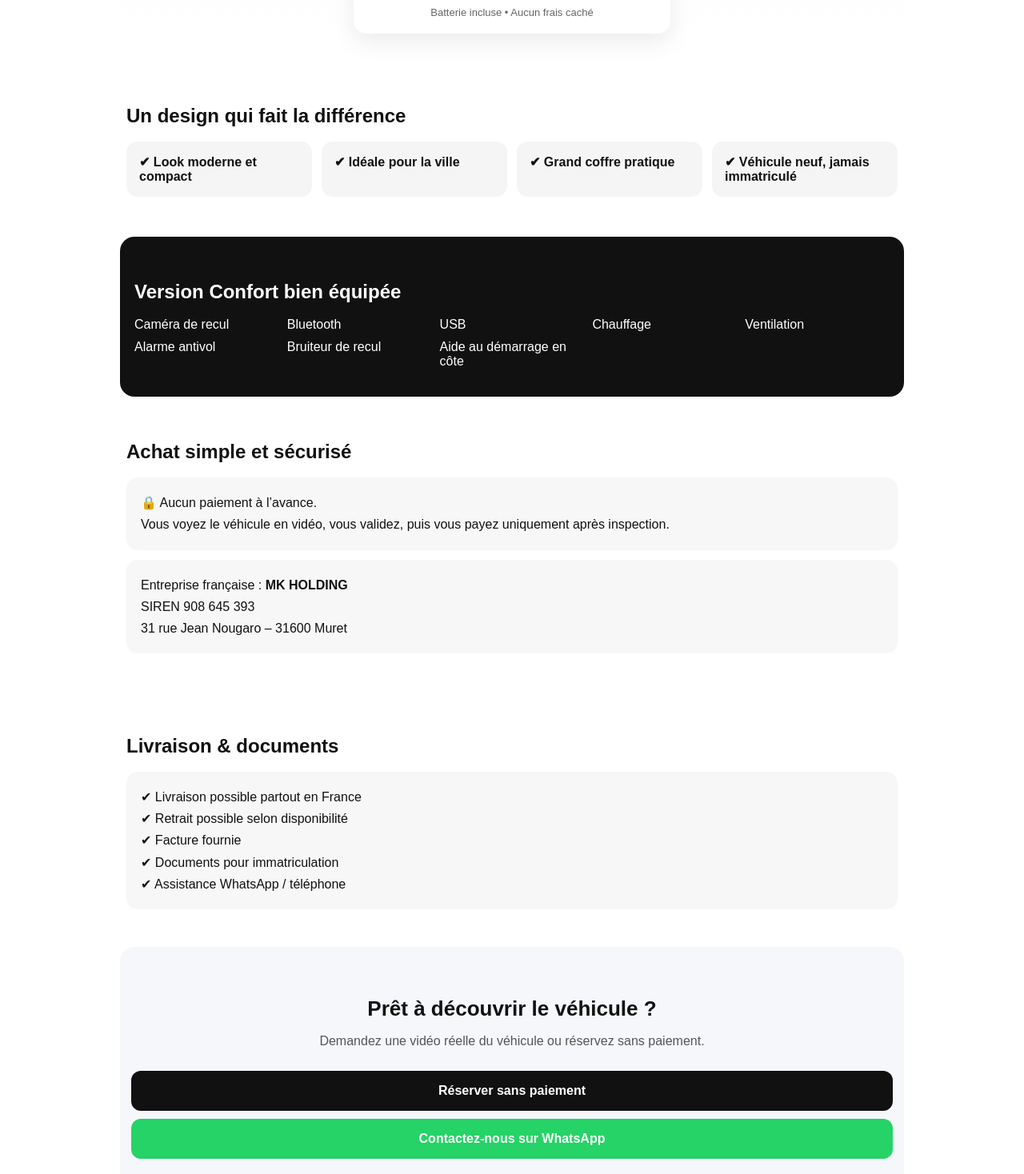
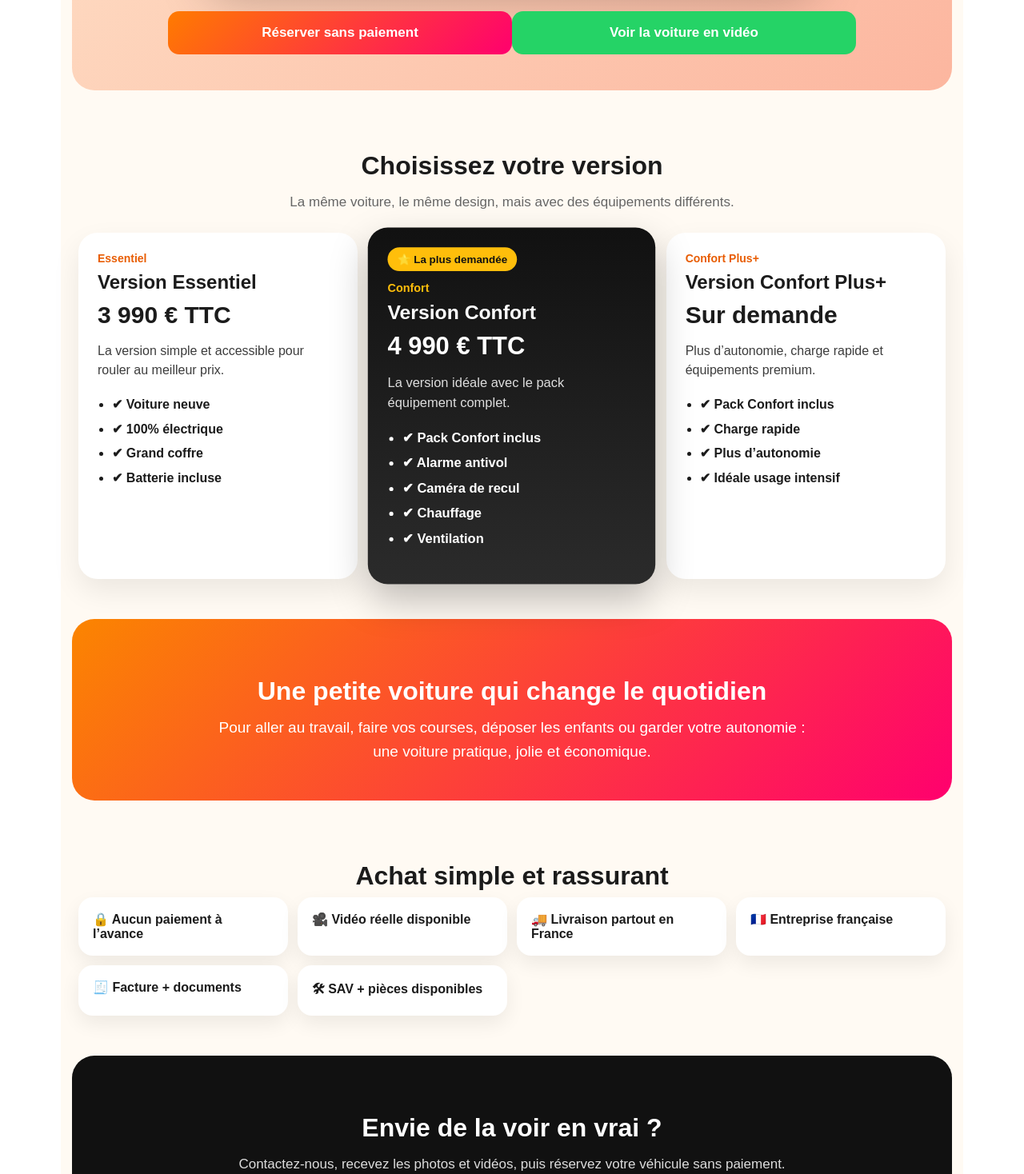
Before and after one commit to khelifamansour/neodrive-site, a Next.js app: page / in a window 1280 px wide. Shown: the part 880-2348 px from the top of the page at 80% size. Built offline with nearby package versions, Linux system fonts and the light colour scheme.

Commit message:
Update page.tsx

```diff
--- a/app/page.tsx
+++ b/app/page.tsx
@@ -4,280 +4,359 @@ import React from "react";
 
 export default function Home() {
   return (
-    <main style={container}>
+    <main style={page}>
       <section style={hero}>
-        <div style={badge}>Voiture sans permis électrique</div>
+        <div style={badge}>🚗 Nouvelle voiture sans permis électrique</div>
 
         <h1 style={title}>
-          Une voiture neuve, élégante et accessible dès 5 790 € TTC
+          La liberté de rouler, sans permis, dès 3 990 €
         </h1>
 
         <p style={subtitle}>
-          Design moderne, conduite simple, grand coffre et équipements utiles au quotidien.
+          Même voiture, 3 versions selon votre budget et vos envies.
+          Simple, élégante, économique et parfaite pour le quotidien.
         </p>
 
-        <img src="/voiture.jpg" alt="Voiture sans permis électrique" style={image} />
+        <img src="/voiture.jpg" alt="Voiture sans permis électrique" style={carImage} />
 
-        <div style={priceBox}>
-          <span style={smallText}>À partir de</span>
-          <strong style={price}>5 790 € TTC</strong>
-          <span style={smallText}>Batterie incluse • Aucun frais caché</span>
+        <div style={heroButtons}>
+          <a href="/reservation">
+            <button style={btnPrimary}>Réserver sans paiement</button>
+          </a>
+
+          <a href="https://wa.me/33628261446" target="_blank" rel="noopener noreferrer">
+            <button style={btnWhatsapp}>Voir la voiture en vidéo</button>
+          </a>
         </div>
       </section>
 
       <section style={section}>
-        <h2 style={h2}>Un design qui fait la différence</h2>
+        <h2 style={sectionTitle}>Choisissez votre version</h2>
+        <p style={sectionSubtitle}>
+          La même voiture, le même design, mais avec des équipements différents.
+        </p>
 
-        <div style={grid}>
-          <div style={card}>✔ Look moderne et compact</div>
-          <div style={card}>✔ Idéale pour la ville</div>
-          <div style={card}>✔ Grand coffre pratique</div>
-          <div style={card}>✔ Véhicule neuf, jamais immatriculé</div>
+        <div style={cards}>
+          <div style={card}>
+            <div style={versionBadge}>Essentiel</div>
+            <h3 style={cardTitle}>Version Essentiel</h3>
+            <p style={price}>3 990 € TTC</p>
+            <p style={desc}>
+              La version simple et accessible pour rouler au meilleur prix.
+            </p>
+            <ul style={list}>
+              <li>✔ Voiture neuve</li>
+              <li>✔ 100% électrique</li>
+              <li>✔ Grand coffre</li>
+              <li>✔ Batterie incluse</li>
+            </ul>
+          </div>
+
+          <div style={cardHighlight}>
+            <div style={popular}>⭐ La plus demandée</div>
+            <div style={versionBadgeGold}>Confort</div>
+            <h3 style={cardTitle}>Version Confort</h3>
+            <p style={price}>4 990 € TTC</p>
+            <p style={desc}>
+              La version idéale avec le pack équipement complet.
+            </p>
+            <ul style={list}>
+              <li>✔ Pack Confort inclus</li>
+              <li>✔ Alarme antivol</li>
+              <li>✔ Caméra de recul</li>
+              <li>✔ Chauffage</li>
+              <li>✔ Ventilation</li>
+            </ul>
+          </div>
+
+          <div style={card}>
+            <div style={versionBadge}>Confort Plus+</div>
+            <h3 style={cardTitle}>Version Confort Plus+</h3>
+            <p style={price}>Sur demande</p>
+            <p style={desc}>
+              Plus d’autonomie, charge rapide et équipements premium.
+            </p>
+            <ul style={list}>
+              <li>✔ Pack Confort inclus</li>
+              <li>✔ Charge rapide</li>
+              <li>✔ Plus d’autonomie</li>
+              <li>✔ Idéale usage intensif</li>
+            </ul>
+          </div>
         </div>
       </section>
 
-      <section style={sectionDark}>
-        <h2 style={h2White}>Version Confort bien équipée</h2>
+      <section style={emotion}>
+        <h2 style={emotionTitle}>Une petite voiture qui change le quotidien</h2>
+        <p style={emotionText}>
+          Pour aller au travail, faire vos courses, déposer les enfants ou garder votre autonomie :
+          une voiture pratique, jolie et économique.
+        </p>
+      </section>
 
-        <div style={features}>
-          <span>Caméra de recul</span>
-          <span>Bluetooth</span>
-          <span>USB</span>
-          <span>Chauffage</span>
-          <span>Ventilation</span>
-          <span>Alarme antivol</span>
-          <span>Bruiteur de recul</span>
-          <span>Aide au démarrage en côte</span>
+      <section style={trust}>
+        <h2 style={sectionTitle}>Achat simple et rassurant</h2>
+
+        <div style={trustGrid}>
+          <div style={trustBox}>🔒 Aucun paiement à l’avance</div>
+          <div style={trustBox}>🎥 Vidéo réelle disponible</div>
+          <div style={trustBox}>🚚 Livraison partout en France</div>
+          <div style={trustBox}>🇫🇷 Entreprise française</div>
+          <div style={trustBox}>🧾 Facture + documents</div>
+          <div style={trustBox}>🛠 SAV + pièces disponibles</div>
         </div>
       </section>
 
-      <section style={section}>
-        <h2 style={h2}>Achat simple et sécurisé</h2>
-
-        <div style={box}>
-          🔒 Aucun paiement à l’avance.
-          <br />
-          Vous voyez le véhicule en vidéo, vous validez, puis vous payez uniquement après inspection.
-        </div>
-
-        <div style={box}>
-          Entreprise française : <strong>MK HOLDING</strong>
-          <br />
-          SIREN 908 645 393
-          <br />
-          31 rue Jean Nougaro – 31600 Muret
-        </div>
-      </section>
-
-      <section style={section}>
-        <h2 style={h2}>Livraison & documents</h2>
-
-        <div style={box}>
-          ✔ Livraison possible partout en France
-          <br />
-          ✔ Retrait possible selon disponibilité
-          <br />
-          ✔ Facture fournie
-          <br />
-          ✔ Documents pour immatriculation
-          <br />
-          ✔ Assistance WhatsApp / téléphone
-        </div>
-      </section>
-
-      <section style={ctaFinal}>
-        <h2 style={finalTitle}>Prêt à découvrir le véhicule ?</h2>
-
-        <p style={finalText}>
-          Demandez une vidéo réelle du véhicule ou réservez sans paiement.
+      <section style={bottom}>
+        <h2 style={bottomTitle}>Envie de la voir en vrai ?</h2>
+        <p style={bottomText}>
+          Contactez-nous, recevez les photos et vidéos, puis réservez votre véhicule sans paiement.
         </p>
 
         <a href="/reservation">
-          <button style={btnBlack}>Réserver sans paiement</button>
+          <button style={btnPrimary}>Réserver sans paiement</button>
         </a>
 
-        <a
-          href="https://wa.me/33628261446"
-          target="_blank"
-          rel="noopener noreferrer"
-        >
-          <button style={btnGreen}>Contactez-nous sur WhatsApp</button>
+        <a href="https://wa.me/33628261446" target="_blank" rel="noopener noreferrer">
+          <button style={btnWhatsapp}>Contactez-nous sur WhatsApp</button>
         </a>
 
-        <p style={contact}>
-          Contactez-nous : 06 28 26 14 46
-        </p>
+        <p style={phone}>📞 06 28 26 14 46</p>
       </section>
     </main>
   );
 }
 
-const container: React.CSSProperties = {
-  maxWidth: 980,
+const page: React.CSSProperties = {
+  maxWidth: 1100,
   margin: "0 auto",
   padding: 14,
   fontFamily: "Arial, sans-serif",
-  background: "#ffffff",
-  color: "#111",
+  color: "#1b1b1b",
+  background: "#fffaf3",
 };
 
 const hero: React.CSSProperties = {
   textAlign: "center",
-  padding: "35px 12px",
-  background: "linear-gradient(180deg, #f5f7fb 0%, #ffffff 100%)",
-  borderRadius: 18,
+  padding: "45px 18px",
+  borderRadius: 28,
+  background: "linear-gradient(135deg, #ffecd2 0%, #fcb69f 100%)",
 };
 
 const badge: React.CSSProperties = {
   display: "inline-block",
-  padding: "8px 14px",
-  background: "#111",
-  color: "white",
+  background: "#ffffff",
+  color: "#e85d04",
+  padding: "9px 16px",
   borderRadius: 999,
-  fontSize: 13,
-  fontWeight: 700,
+  fontWeight: 800,
+  fontSize: 14,
   marginBottom: 18,
 };
 
 const title: React.CSSProperties = {
-  fontSize: 32,
-  lineHeight: "1.15",
-  fontWeight: 800,
+  fontSize: 42,
+  lineHeight: "1.1",
+  fontWeight: 900,
   margin: 0,
 };
 
 const subtitle: React.CSSProperties = {
-  fontSize: 17,
-  color: "#555",
-  marginTop: 14,
-  lineHeight: "1.5",
+  maxWidth: 720,
+  margin: "18px auto 0",
+  fontSize: 19,
+  lineHeight: "1.55",
+  color: "#4a2d1f",
 };
 
-const image: React.CSSProperties = {
+const carImage: React.CSSProperties = {
   width: "100%",
-  maxWidth: 720,
-  marginTop: 24,
-  borderRadius: 18,
-  boxShadow: "0 18px 45px rgba(0,0,0,0.16)",
+  maxWidth: 760,
+  marginTop: 30,
+  borderRadius: 26,
+  boxShadow: "0 25px 60px rgba(0,0,0,0.25)",
 };
 
-const priceBox: React.CSSProperties = {
-  margin: "25px auto 0",
-  padding: 18,
-  maxWidth: 360,
-  background: "white",
-  borderRadius: 16,
-  boxShadow: "0 10px 30px rgba(0,0,0,0.08)",
+const heroButtons: React.CSSProperties = {
+  marginTop: 28,
+};
+
+const section: React.CSSProperties = {
+  padding: "50px 8px",
+};
+
+const sectionTitle: React.CSSProperties = {
+  textAlign: "center",
+  fontSize: 32,
+  marginBottom: 8,
+  fontWeight: 900,
+};
+
+const sectionSubtitle: React.CSSProperties = {
+  textAlign: "center",
+  color: "#666",
+  fontSize: 17,
+  marginBottom: 28,
+};
+
+const cards: React.CSSProperties = {
+  display: "grid",
+  gridTemplateColumns: "repeat(auto-fit, minmax(260px, 1fr))",
+  gap: 18,
+};
+
+const card: React.CSSProperties = {
+  background: "#ffffff",
+  borderRadius: 24,
+  padding: 24,
+  boxShadow: "0 15px 35px rgba(0,0,0,0.08)",
+};
+
+const cardHighlight: React.CSSProperties = {
+  background: "linear-gradient(180deg, #111 0%, #2b2b2b 100%)",
+  color: "white",
+  borderRadius: 24,
+  padding: 24,
+  boxShadow: "0 20px 45px rgba(0,0,0,0.25)",
+  transform: "scale(1.03)",
+};
+
+const popular: React.CSSProperties = {
+  background: "#ffbe0b",
+  color: "#111",
+  display: "inline-block",
+  padding: "7px 12px",
+  borderRadius: 999,
+  fontSize: 13,
+  fontWeight: 900,
+  marginBottom: 12,
+};
+
+const versionBadge: React.CSSProperties = {
+  color: "#e85d04",
+  fontWeight: 900,
+  fontSize: 14,
+  marginBottom: 8,
+};
+
+const versionBadgeGold: React.CSSProperties = {
+  color: "#ffbe0b",
+  fontWeight: 900,
+  fontSize: 14,
+  marginBottom: 8,
+};
+
+const cardTitle: React.CSSProperties = {
+  fontSize: 24,
+  margin: "5px 0",
 };
 
 const price: React.CSSProperties = {
-  display: "block",
   fontSize: 30,
-  margin: "5px 0",
+  fontWeight: 900,
+  margin: "10px 0",
 };
 
-const smallText: React.CSSProperties = {
-  fontSize: 13,
-  color: "#666",
+const desc: React.CSSProperties = {
+  lineHeight: "1.5",
+  color: "inherit",
+  opacity: 0.85,
 };
 
-const section: React.CSSProperties = {
-  padding: "35px 8px",
+const list: React.CSSProperties = {
+  paddingLeft: 18,
+  lineHeight: "1.9",
+  fontWeight: 600,
 };
 
-const sectionDark: React.CSSProperties = {
-  padding: "35px 18px",
-  background: "#111",
-  color: "white",
-  borderRadius: 18,
-  marginTop: 15,
-};
-
-const h2: React.CSSProperties = {
-  fontSize: 24,
-  marginBottom: 18,
-};
-
-const h2White: React.CSSProperties = {
-  fontSize: 24,
-  marginBottom: 18,
+const emotion: React.CSSProperties = {
+  textAlign: "center",
+  padding: "45px 22px",
+  borderRadius: 28,
+  background: "linear-gradient(135deg, #fb8500 0%, #ff006e 100%)",
   color: "white",
 };
 
-const grid: React.CSSProperties = {
+const emotionTitle: React.CSSProperties = {
+  fontSize: 32,
+  marginBottom: 12,
+};
+
+const emotionText: React.CSSProperties = {
+  maxWidth: 750,
+  margin: "0 auto",
+  fontSize: 19,
+  lineHeight: "1.6",
+};
+
+const trust: React.CSSProperties = {
+  padding: "50px 8px",
+};
+
+const trustGrid: React.CSSProperties = {
   display: "grid",
-  gridTemplateColumns: "repeat(auto-fit, minmax(200px, 1fr))",
+  gridTemplateColumns: "repeat(auto-fit, minmax(230px, 1fr))",
   gap: 12,
 };
 
-const card: React.CSSProperties = {
-  background: "#f5f5f5",
-  padding: 16,
-  borderRadius: 14,
-  fontWeight: 600,
+const trustBox: React.CSSProperties = {
+  background: "#ffffff",
+  padding: 18,
+  borderRadius: 18,
+  fontWeight: 800,
+  boxShadow: "0 10px 25px rgba(0,0,0,0.07)",
 };
 
-const features: React.CSSProperties = {
-  display: "grid",
-  gridTemplateColumns: "repeat(auto-fit, minmax(180px, 1fr))",
-  gap: 10,
-};
-
-const box: React.CSSProperties = {
-  background: "#f7f7f7",
-  padding: 18,
-  borderRadius: 14,
-  lineHeight: "1.7",
-  marginBottom: 12,
-};
-
-const ctaFinal: React.CSSProperties = {
+const bottom: React.CSSProperties = {
   textAlign: "center",
-  padding: "40px 14px",
-  background: "#f5f7fb",
-  borderRadius: 18,
+  padding: "45px 18px",
+  borderRadius: 28,
+  background: "#111",
+  color: "white",
   marginBottom: 30,
 };
 
-const finalTitle: React.CSSProperties = {
-  fontSize: 26,
-  marginBottom: 8,
+const bottomTitle: React.CSSProperties = {
+  fontSize: 32,
+  marginBottom: 10,
 };
 
-const finalText: React.CSSProperties = {
-  color: "#555",
-  marginBottom: 18,
+const bottomText: React.CSSProperties = {
+  color: "#ddd",
+  fontSize: 17,
+  marginBottom: 20,
 };
 
-const btnBlack: React.CSSProperties = {
+const btnPrimary: React.CSSProperties = {
   width: "100%",
-  padding: 16,
-  background: "#111",
+  maxWidth: 430,
+  padding: 17,
+  border: "none",
+  borderRadius: 14,
+  background: "linear-gradient(135deg, #ff7b00 0%, #ff006e 100%)",
   color: "white",
-  border: "none",
-  borderRadius: 12,
-  fontSize: 16,
-  fontWeight: 700,
+  fontSize: 17,
+  fontWeight: 900,
   cursor: "pointer",
   marginTop: 10,
 };
 
-const btnGreen: React.CSSProperties = {
+const btnWhatsapp: React.CSSProperties = {
   width: "100%",
-  padding: 16,
+  maxWidth: 430,
+  padding: 17,
+  border: "none",
+  borderRadius: 14,
   background: "#25D366",
   color: "white",
-  border: "none",
-  borderRadius: 12,
-  fontSize: 16,
-  fontWeight: 700,
+  fontSize: 17,
+  fontWeight: 900,
   cursor: "pointer",
   marginTop: 10,
 };
 
-const contact: React.CSSProperties = {
+const phone: React.CSSProperties = {
   marginTop: 18,
-  fontSize: 14,
-  color: "#333",
-  fontWeight: 700,
+  fontSize: 18,
+  fontWeight: 900,
 };
```
